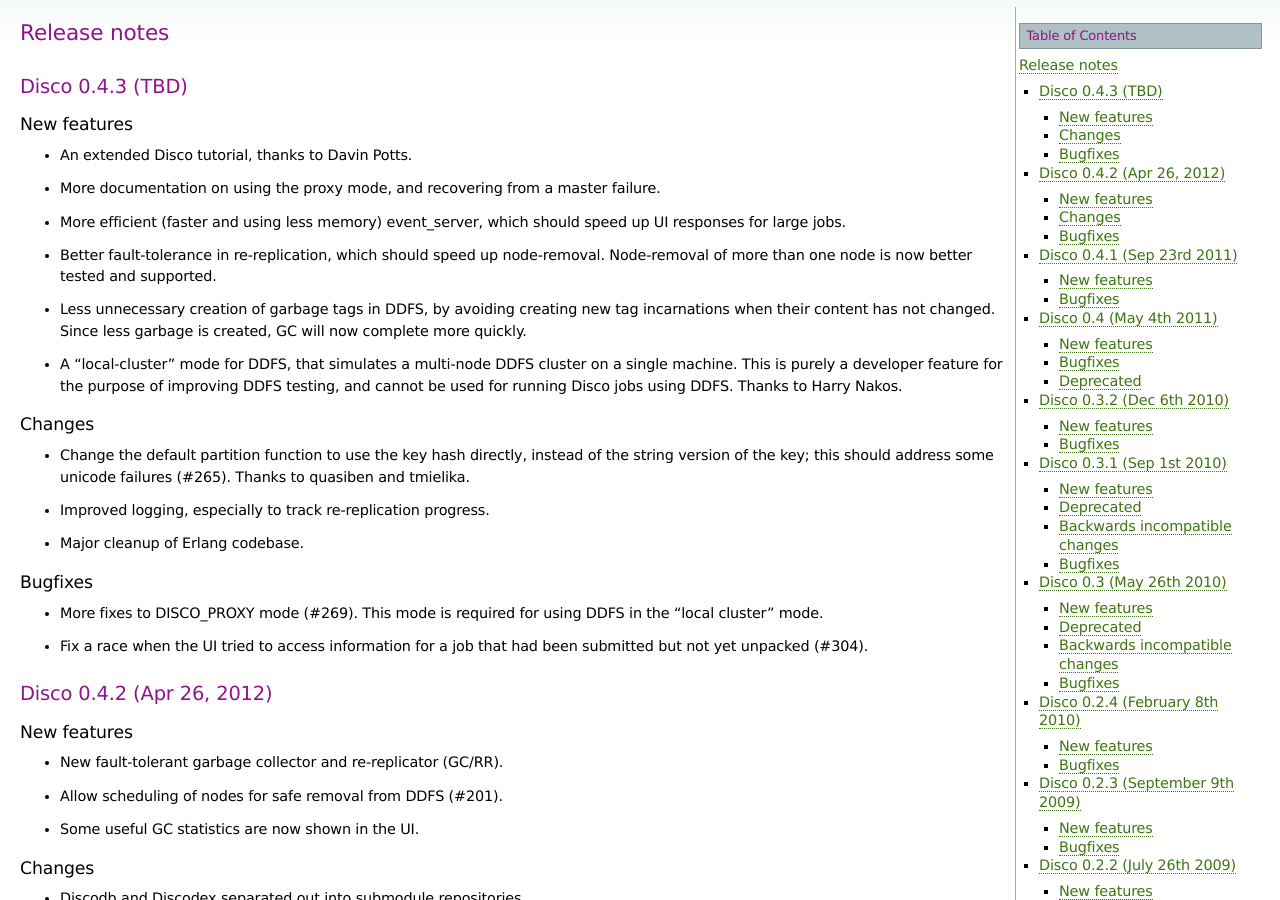
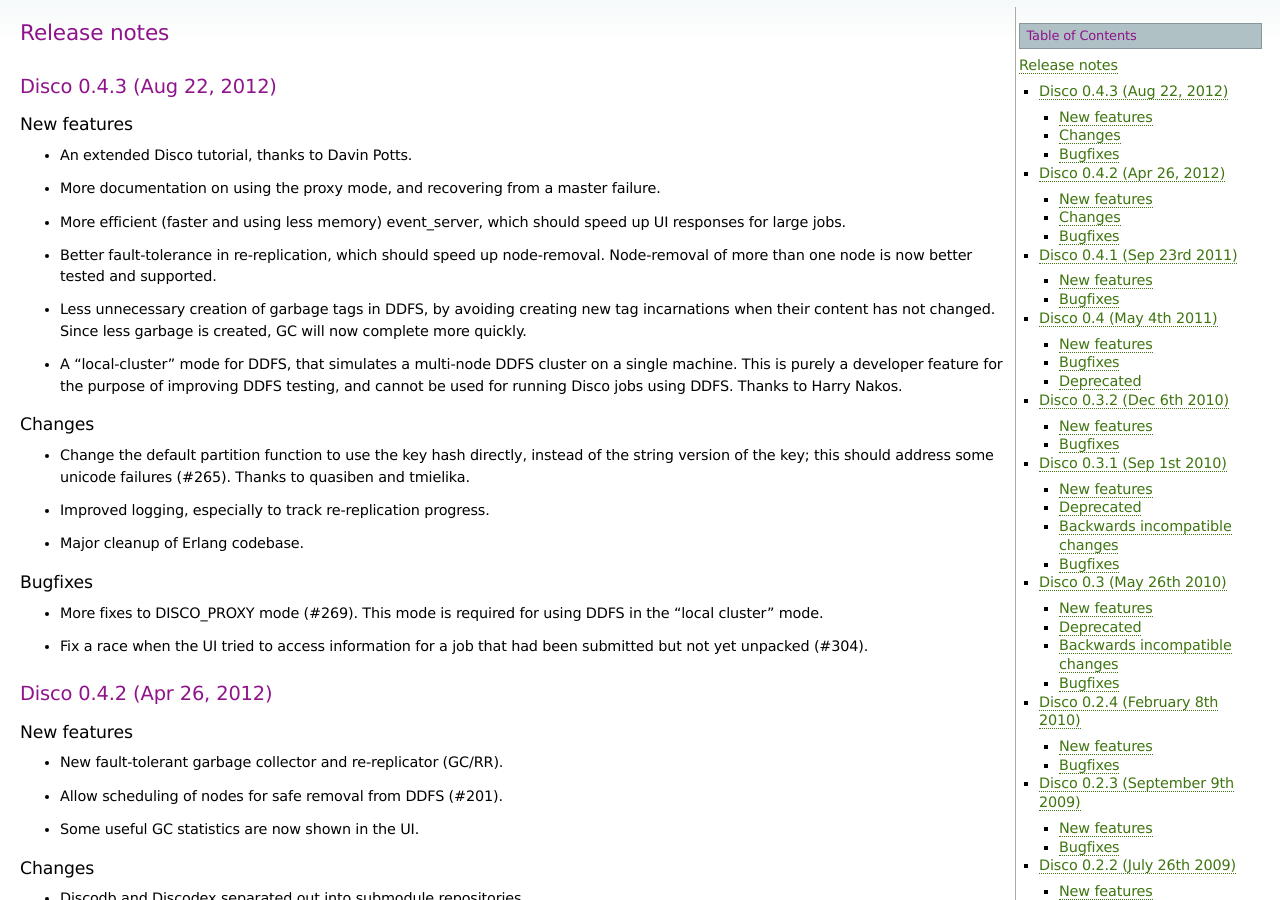
Before and after one commit to discoproject/disco, a Sphinx documentation site: the page built from doc/releases.rst, in a window 1280 px wide and 900 px high. Built offline with Sphinx 7.4.7, drawn with Linux system fonts in a browser that asks for light colours.

Commit message:
Update release date.

```diff
--- a/doc/releases.rst
+++ b/doc/releases.rst
@@ -1,7 +1,7 @@
 Release notes
 =============
 
-Disco 0.4.3 (TBD)
+Disco 0.4.3 (Aug 22, 2012)
 -----------------
 
 New features
```
